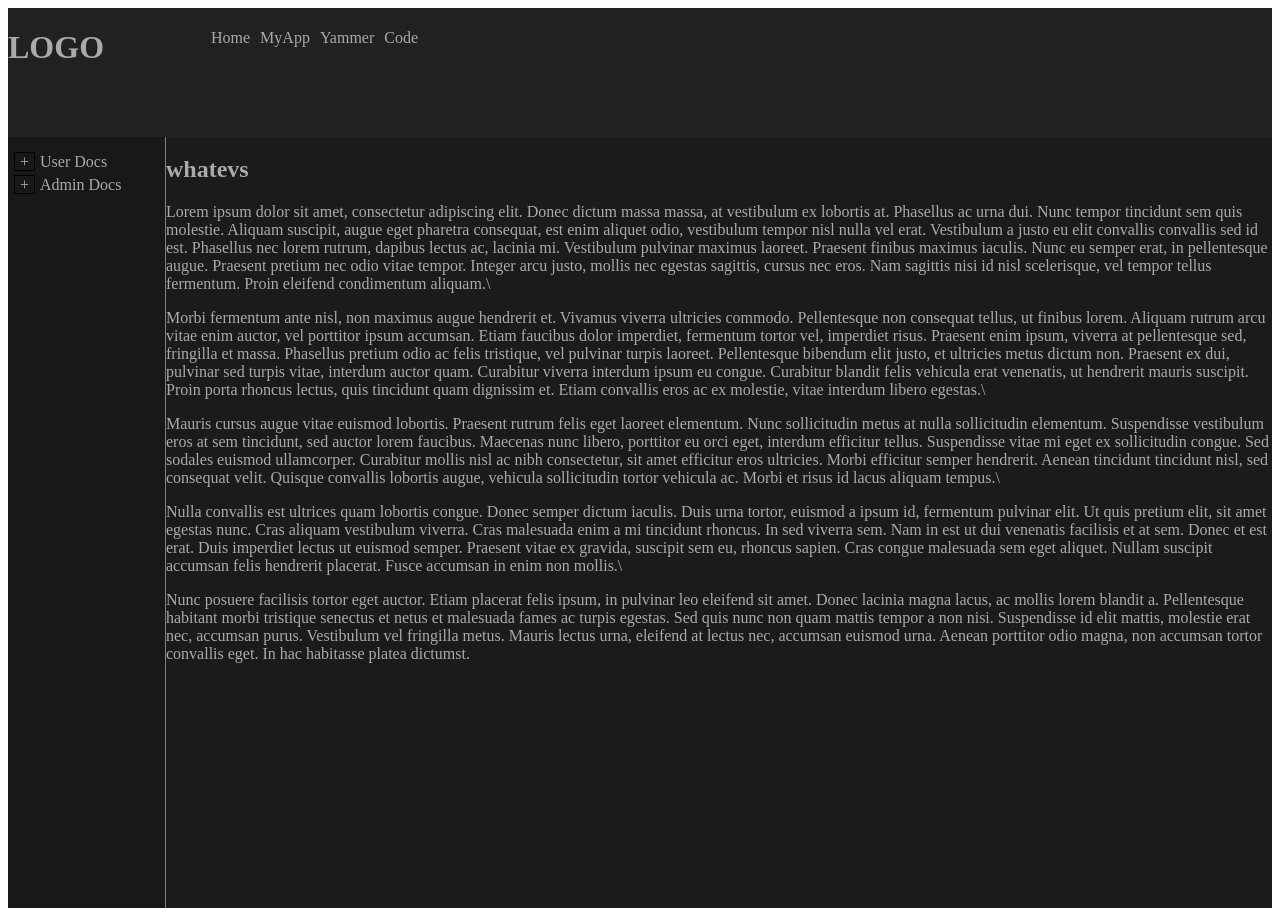
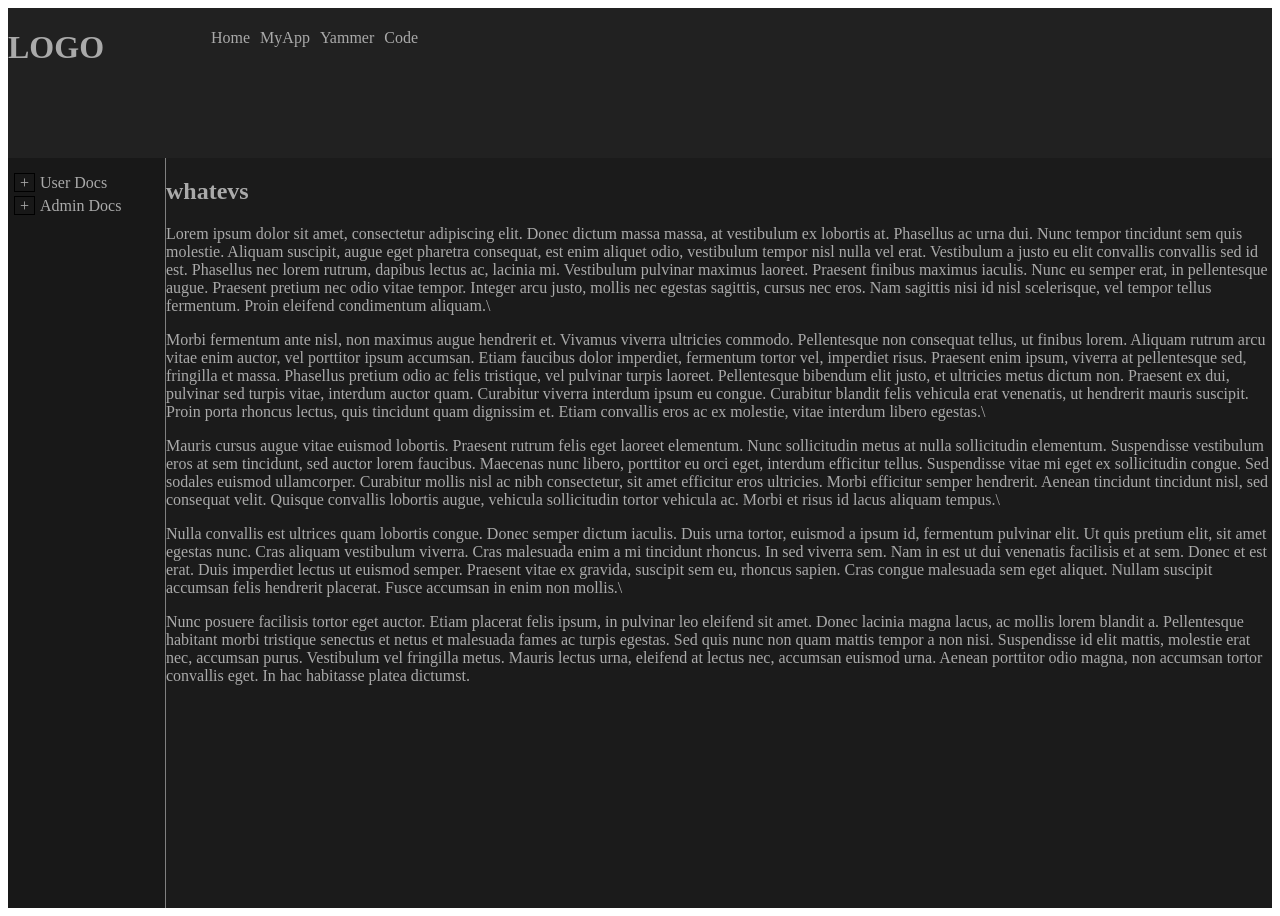
Before and after one commit to emacintosh/eric-docs, a Jekyll site: the page built from readme.md, in a window 1280 px wide. Built offline with Jekyll 4.4.1, drawn with Linux system fonts in a browser that asks for light colours; our own code applies the rules of GitHub Pages for plain Markdown files.

Commit message:
Update style.css

```diff
--- a/css/style.css
+++ b/css/style.css
@@ -3,7 +3,7 @@
   height: 100vh;
   color: #AAAAAA;
   grid-template-columns: 1fr 7fr;
-  grid-template-rows: 1fr 6fr;
+  grid-template-rows: 1fr 5fr;
   grid-template-areas:
     "logo links"
     "nav docs";
@@ -14,6 +14,10 @@
 }
 
 .folder-ul {
+  padding-left:2px;
+}
+
+.page-ul {
   padding-left:2px;
 }
 
```
